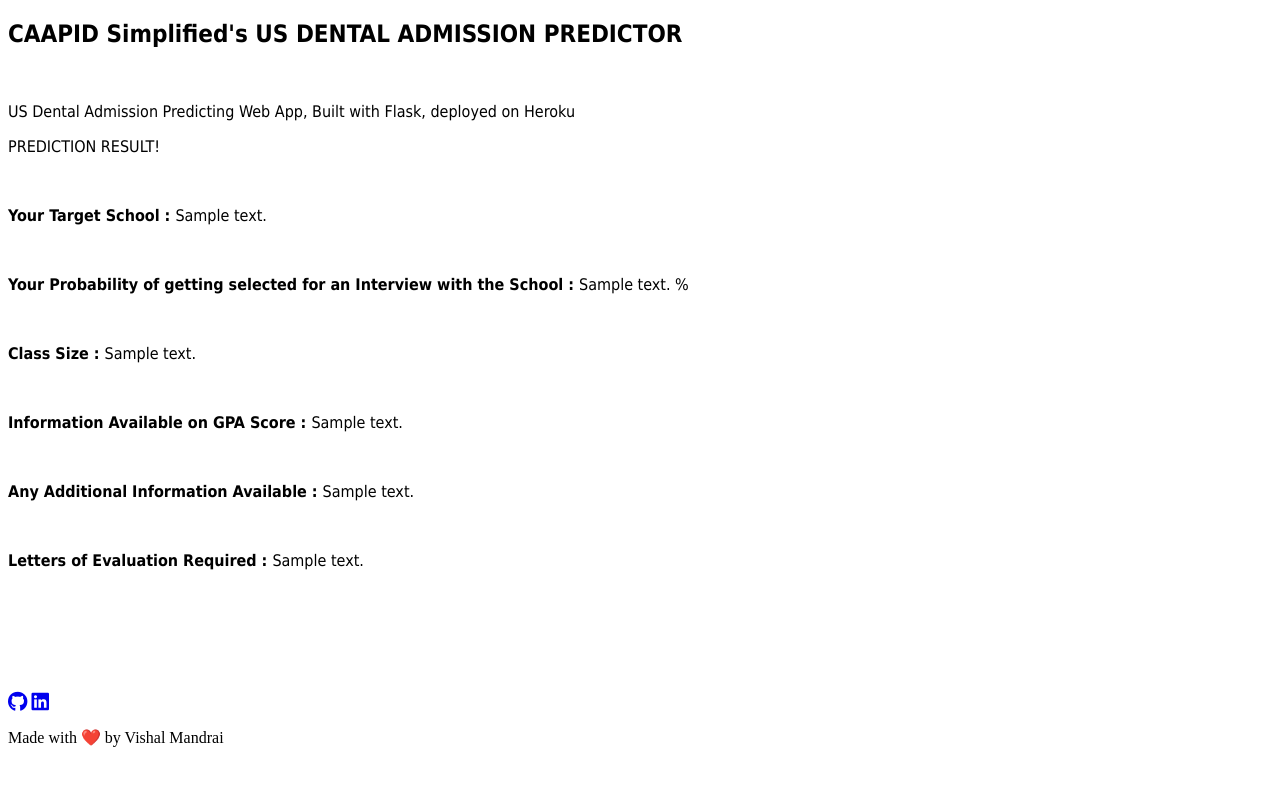
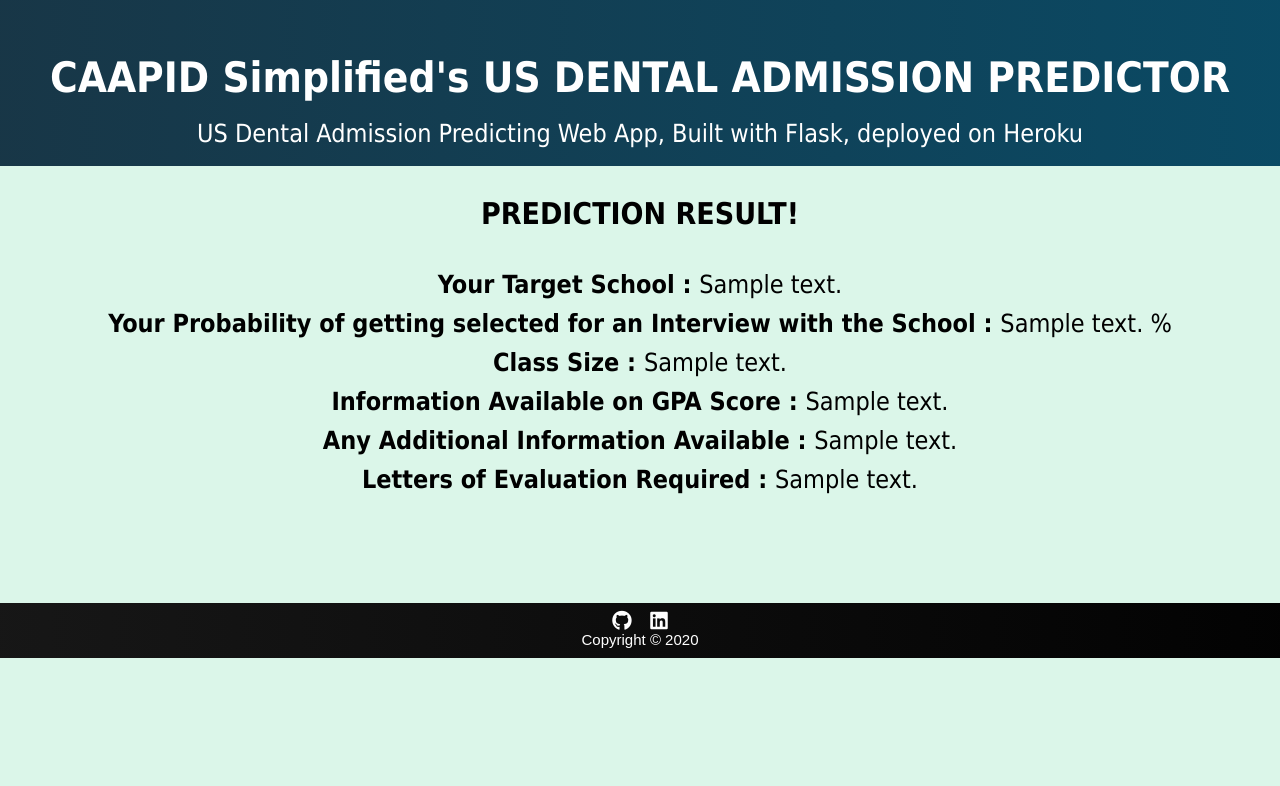
Before and after one commit to VishalMandrai/Dental-Admission-Predictor_CAAPID-Project, a Flask app: template templates/result.html in a window 1280 px wide. Shown: the top 786 px of the page. Run offline with Flask 2, Linux system fonts and the light colour scheme; the template is opened without the code that fills it: most values are stand-ins (such as "Sample title", 1, 10 or a date in 2020); some libraries are stand-ins or nearby versions.

Commit message:
Update result.html

```diff
--- a/templates/result.html
+++ b/templates/result.html
@@ -5,7 +5,7 @@
         <meta charset="utf-8">
         <title>US Dental Admission Predictor</title>
         <link rel="shortcut icon" href="{{ url_for('static', filename='dentist-icon.ico') }}">
-        <link rel="stylesheet" type="text/css" href="{{ url_for('static', filename='style.css') }}">
+        <link rel="stylesheet" type="text/css" href="{{ url_for('static', filename='styles.css') }}">
         <script src="https://kit.fontawesome.com/5f3f547070.js" crossorigin="anonymous"></script>
         <link href="https://fonts.googleapis.com/css2?family=Pacifico&display=swap" rel="stylesheet">
 
@@ -60,7 +60,7 @@
                <a target="_blank" href="https://github.com/VishalMandrai/Dental-Admission-Predictor_CAAPID-Project"><i class="fab fa-github fa-lg contact-icon"></i></a>
                <a target="_blank" href="https://www.linkedin.com/in/vishal-mandrai999/"><i class="fab fa-linkedin fa-lg contact-icon"></i></a>
            </div>
-           <p class='footer-description'>Made with ❤️ by Vishal Mandrai</p>
+           <p class='footer-description'>Copyright © 2020</p>
        </div>
 
     </body>
```
